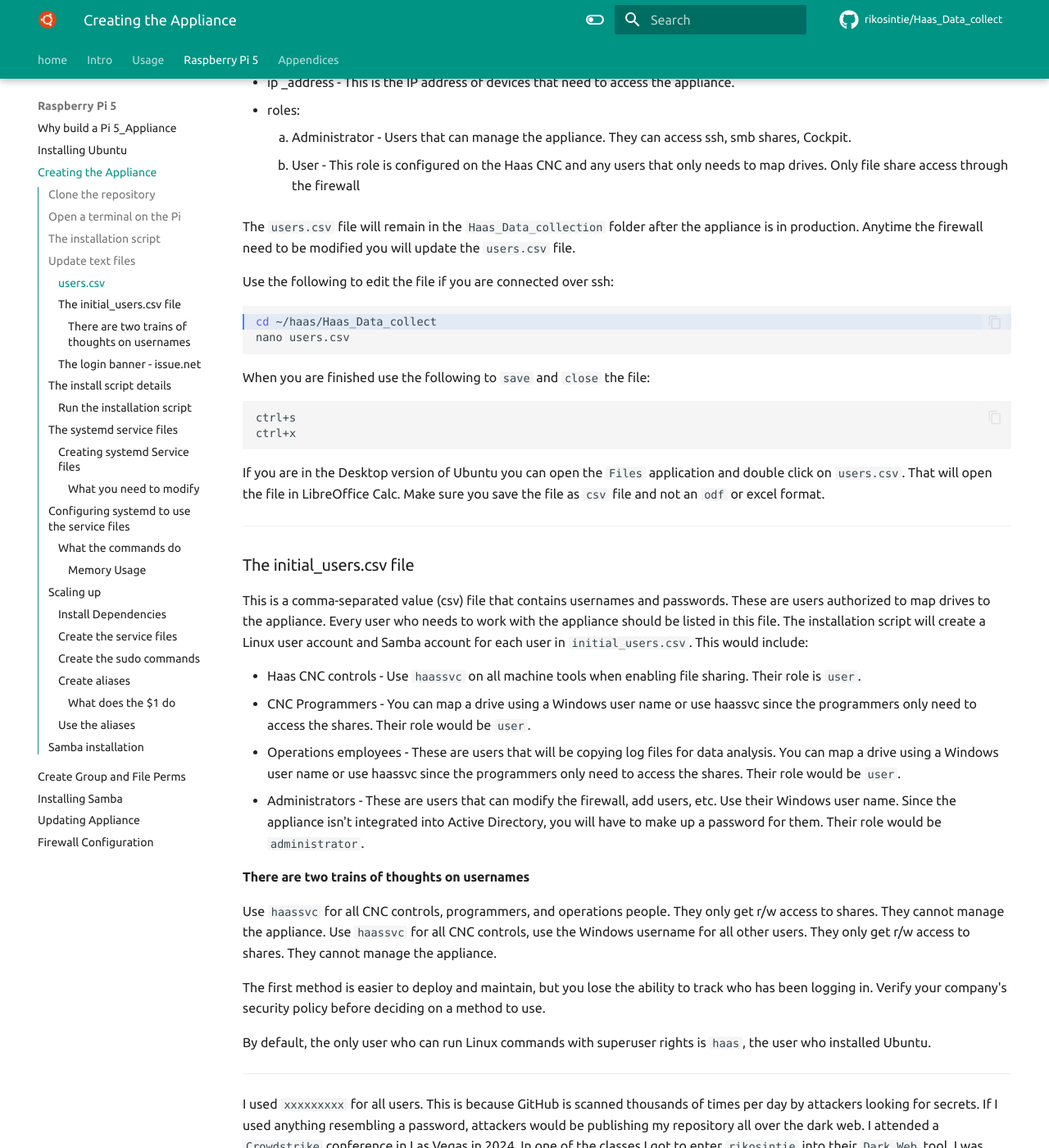
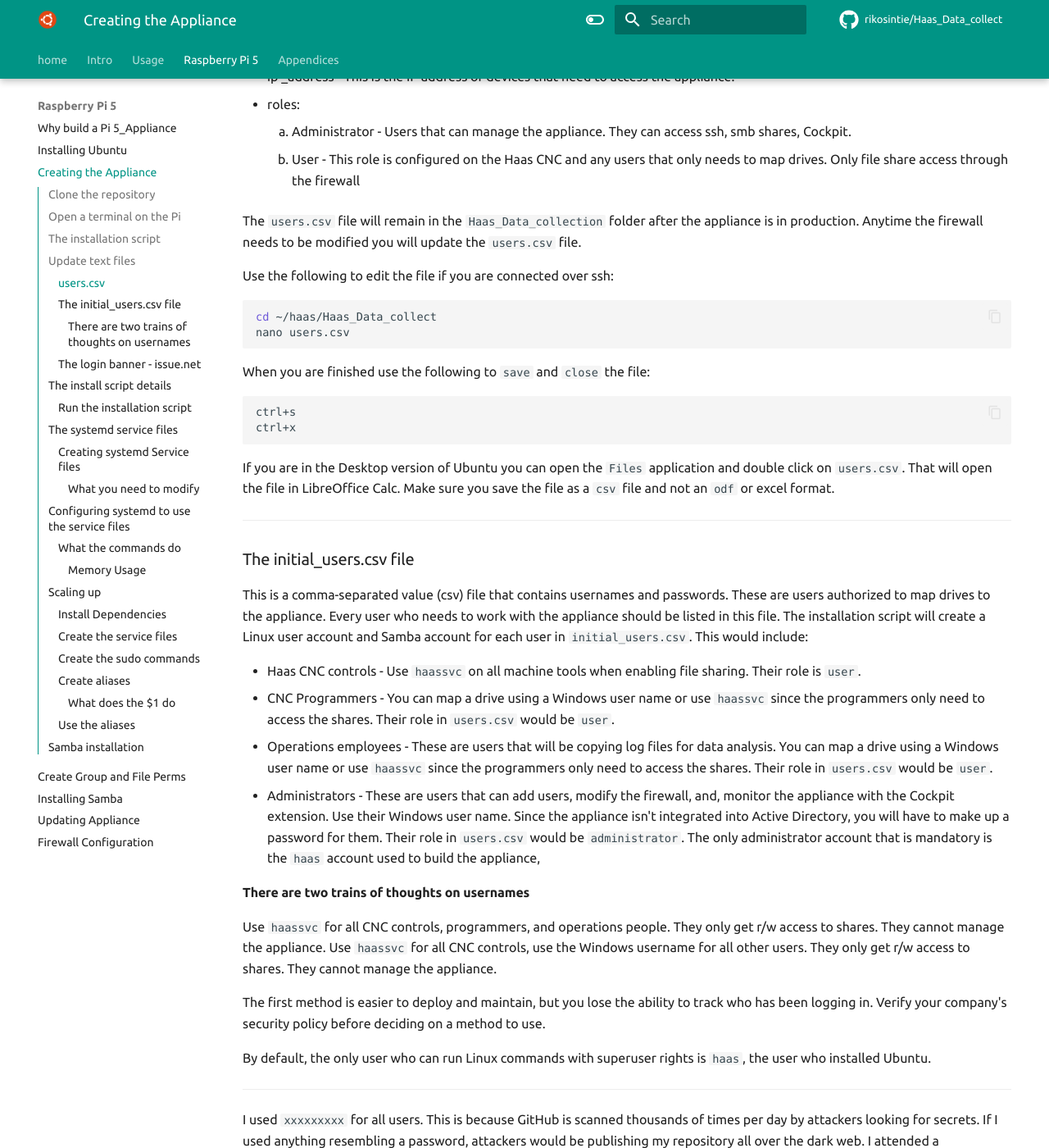
Before and after one commit to rikosintie/Haas_Data_collect, an MkDocs documentation site: the page built from docs/build_pi_5_appliance/configuring_appliance.md, in a window 1280 px wide and 1400 px high, scrolled down 3941 px. Shown: the whole window at 82% size. Built offline with MkDocs 1.6.1 and Material for MkDocs 9.7.7, drawn with Linux system fonts in a browser that asks for light colours; some web fonts are replaced; comment, search, counter and statistics services are not loaded; some of the changed text lies outside the part shown.

Commit message:
Git Title: Formatting

````diff
--- a/docs/build_pi_5_appliance/configuring_appliance.md
+++ b/docs/build_pi_5_appliance/configuring_appliance.md
@@ -7,11 +7,11 @@
 
 As you can imagine, there are a lot of steps required to build a functional appliance from scratch. But once you have completed it, you will have gained a lot of useful knowledge!
 
-- Clone the repository - This is how you get the code from the repository
-- Create the systemd service files - Used to start the collection scripts per machine
+- Clone the repository - This is how you get the code from the repository to the appliance.
+- Create the systemd service files - Used to start the Python data collection scripts when the appliance is booted.
 - Enable the systemd services - Configure the services to start on boot
-- Install Samba Server - Samba is used to create Windows shares
-- Create the security group - Used to allow Windows users access to  the appliance
+- Install Samba Server - Samba is used to create Windows compatible shares.
+- Create the security group - Used to allow Windows users access to the directory shares on the appliance.
 - Create the users - Multiple users are needed to deploy into production
 - Add the users to the security group - Required for sharing
 - Create the directories - A place to store files
@@ -24,12 +24,13 @@
 ## Clone the repository
 
 !!! Note
-    Linux uses a case sensitive file system. So `Haas` is different from `haas`. If you type a command, for example, `LS -l` and it says
-    ```bash linenums='1' hl_lines='1'
-    cd haas_data_collect
-    cd:cd:1: no such file or directory: haas_data_collect
+    Linux uses a case sensitive file system. So `Haas` is different from `haas`. If you type a command, for example, `LS -l` instead of `ls -l` and it says
+    ```bash hl_lines='1'
+    LS -l
+    zsh: command not found: LS
     ```
-    Make sure you have the case correct!
+
+Make sure you have the case correct!
 
 ## Open a terminal on the Pi
 
@@ -50,13 +50,13 @@
 - Clone the repository using
 
 ```bash hl_lines="1"
-git clone https://github.com/rikosintie/Haas_Data_collect.git`
+git clone https://github.com/rikosintie/Haas_Data_collect.git
 ```
 
 - Change to the `Haas_Data_collect` folder using
 
 ```bash hl_lines="1"
-cd Haas_Data_collect`
+cd Haas_Data_collect
 ```
 
 - List the files for reference using `ls -l`
@@ -67,12 +67,12 @@
 
 The repository includes a script named: `haas_firewall_install.sh`. The script does a lot of the heavy lifting to get the appliance up and running.
 
-- Writes the `/etc/haas-firewall.conf` file that allows you to add a custom subnet for the Haas CNCs if your network uses segmentation. Allow you to set a custom SSH port for the firewall rules if your security policy requires it.
-- Installs systemd firewall service + timer
+- Writes the `/etc/haas-firewall.conf` file that allows you to add a custom subnet for the Haas CNCs if your network uses segmentation. Allows you to set a custom SSH port for the firewall rules if your security policy requires it.
+- Installs the systemd firewall service + timer
 - Installs Samba server and updates /etc/samba/smb.conf
 - Sets up Samba security and creates the "[Haas]" share
-- Creates Samba users from the `initial_users.csv` file
-- Installs Cockpit extension for managing/monitoring the firewall
+- Creates Samba and Linux users from the `initial_users.csv` file
+- Installs the Cockpit extension for managing/monitoring the firewall
 - Installs the "micro" cli text editor
 - Installs the "fresh" cli text editor
 - Copies `issue.net` to `/etc/issue.net` (This is the Pre-logon banner)
@@ -128,11 +128,11 @@
     1. Administrator - Users that can manage the appliance. They can access ssh, smb shares, Cockpit.
     1. User - This role is configured on the Haas CNC and any users that only needs to map drives. Only file share access through the firewall
 
-The `users.csv` file will remain in the `Haas_Data_collection` folder after the appliance is in production. Anytime the firewall need to be modified you will update the `users.csv` file.
+The `users.csv` file will remain in the `Haas_Data_collection` folder after the appliance is in production. Anytime the firewall needs to be modified you will update the `users.csv` file.
 
 Use the following to edit the file if you are connected over ssh:
 
-```bash hl_lines='1'
+```bash
 cd ~/haas/Haas_Data_collect
 nano users.csv
 ```
@@ -144,7 +144,7 @@
 ctrl+x
 ```
 
-If you are in the Desktop version of Ubuntu you can open the `Files` application and double click on `users.csv`. That will open the file in LibreOffice Calc. Make sure you save the file as `csv` file and not an `odf` or excel format.
+If you are in the Desktop version of Ubuntu you can open the `Files` application and double click on `users.csv`. That will open the file in LibreOffice Calc. Make sure you save the file as a `csv` file and not an `odf` or excel format.
 
 ----------------------------------------------------------------
 
@@ -153,9 +153,9 @@
 This is a comma-separated value (csv) file that contains usernames and passwords. These are users authorized to map drives to the appliance. Every user who needs to work with the appliance should be listed in this file. The installation script will create a Linux user account and Samba account for each user in `initial_users.csv`. This would include:
 
 - Haas CNC controls - Use `haassvc` on all machine tools when enabling file sharing. Their role is `user`.
-- CNC Programmers - You can map a drive using a Windows user name or use haassvc since the programmers only need to access the shares. Their role would be `user`.
-- Operations employees - These are users that will be copying log files for data analysis. You can map a drive using a Windows user name or use haassvc since the programmers only need to access the shares. Their role would be `user`.
-- Administrators - These are users that can modify the firewall, add users, etc. Use their Windows user name. Since the appliance isn't integrated into Active Directory, you will have to make up a password for them. Their role would be `administrator`.
+- CNC Programmers - You can map a drive using a Windows user name or use `haassvc` since the programmers only need to access the shares. Their role in `users.csv` would be `user`.
+- Operations employees - These are users that will be copying log files for data analysis. You can map a drive using a Windows user name or use `haassvc` since the programmers only need to access the shares. Their role in `users.csv` would be `user`.
+- Administrators - These are users that can add users, modify the firewall, and, monitor the appliance with the Cockpit extension. Use their Windows user name. Since the appliance isn't integrated into Active Directory, you will have to make up a password for them. Their role in `users.csv` would be `administrator`. The only administrator account that is mandatory is the `haas` account used to build the appliance,
 
 #### There are two trains of thoughts on usernames
 
@@ -217,14 +217,14 @@
 
 Use the following to edit the file if you are connected over ssh:
 
-```bash hl_lines='1'
+```bash
 cd ~/haas/Haas_Data_collect
 nano issue.net
 ```
 
 When you are finished use the following to `save` and `close` the file:
 
-```bash hl_lines='1'
+```bash
 ctrl+s
 ctrl+x
 ```
@@ -236,19 +236,19 @@
 
 Use the following to edit the file if you are connected over ssh:
 
-```bash hl_lines='1'
+```bash
 cd ~/haas/Haas_Data_collect
 sudo initial_users.csv
 ```
 
 When you are finished use the following to `save` and `close` the file:
 
-```bash hl_lines='1'
+```bash
 ctrl+s
 ctrl+x
 ```
 
-If you are in the Desktop version of Ubuntu you can open the `Files` application and double click on `users.csv`. That will open the file in LibreOffice Calc. Make sure you save the file as `csv` file and not an `odf` or excel format.
+If you are in the Desktop version of Ubuntu you can open the `Files` application and double click on `users.csv`. That will open the file in LibreOffice Calc. Make sure you save the file as a `csv` file and not an `odf` or excel format.
 
 ----------------------------------------------------------------
 
@@ -258,7 +258,7 @@
 
 Use the following to view the file if you are connected over ssh:
 
-```bash hl_lines='1'
+```bash
 cd ~/haas/Haas_Data_collect
 cat initial_users.csv
 ```
@@ -270,7 +270,7 @@
 
 In Linux, scripts have to be marked `eXecutable` before you can run them. The files should already have the execute bit set but check with:
 
-```bash hl_lines='1'
+```bash
 cd ~/haas/Haas_Data_collect
 ls -l haas_firewall_install.sh
 ```
@@ -282,13 +282,13 @@
 
 If you don't see the `x` in the output, run the following:
 
-```bash linenums='1' hl_lines='1'
+```bash hl_lines='1'
 chmod +x haas_firewall_install.sh
 ```
 
 Execute the script using:
 
-```bash linenums='1' hl_lines='1'
+```bash
 cd ~/Haas_Data_collect
 ./haas_firewall_install.sh
 ```
@@ -611,7 +611,7 @@
 - Disables the printer share
 - Adds `testparm -s` to validate the configuration before restarting
 
-```text linenums='1' hl_lines='1'
+```text hl_lines='1 8  17 23 27 32'
 [global]
     workgroup = WORKGROUP
     server string = %h server (Samba, Ubuntu)
````
Also changed, not shown: other parts of docs/build_pi_5_appliance/configuring_appliance.md (+3 -4 lines).
